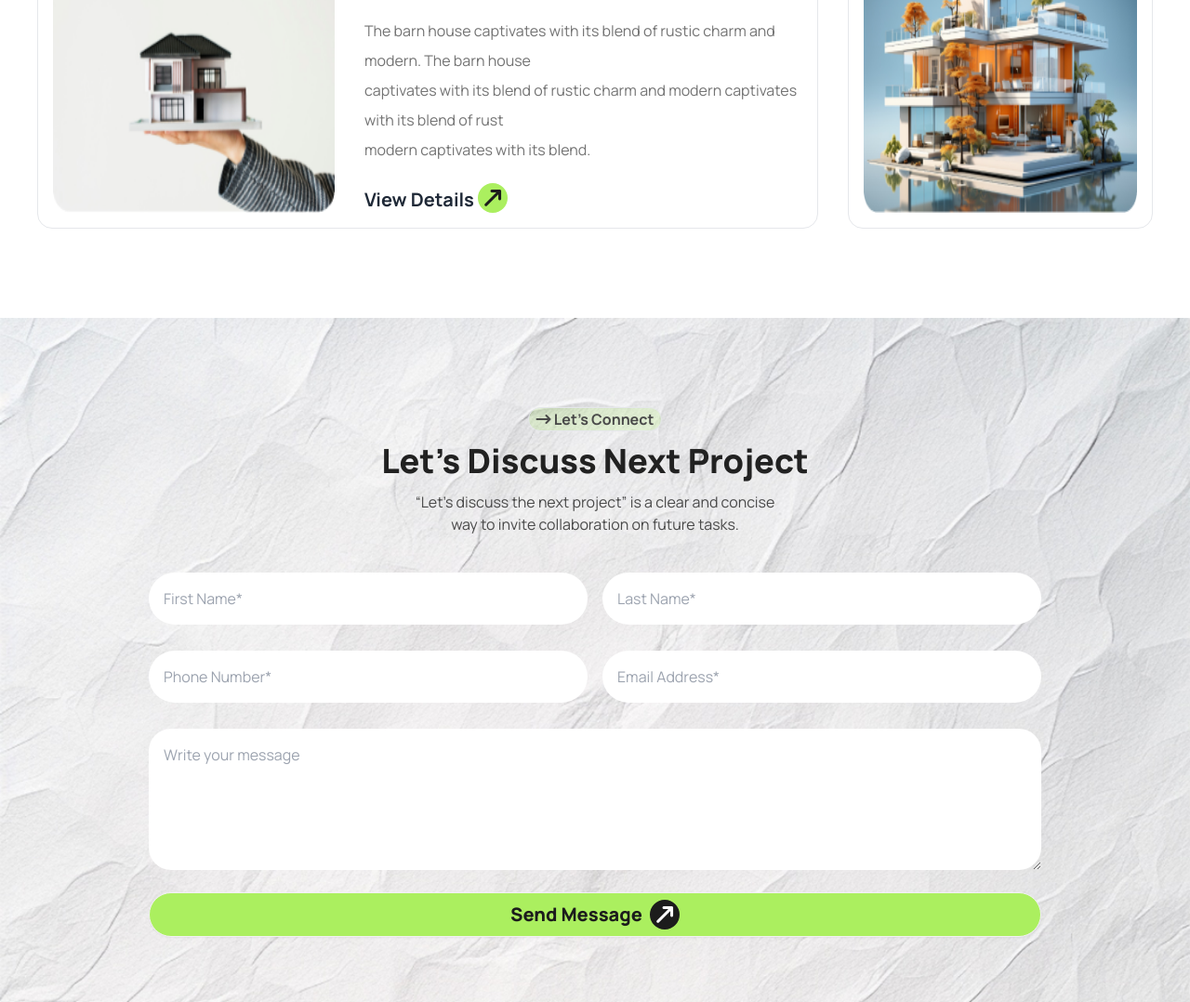
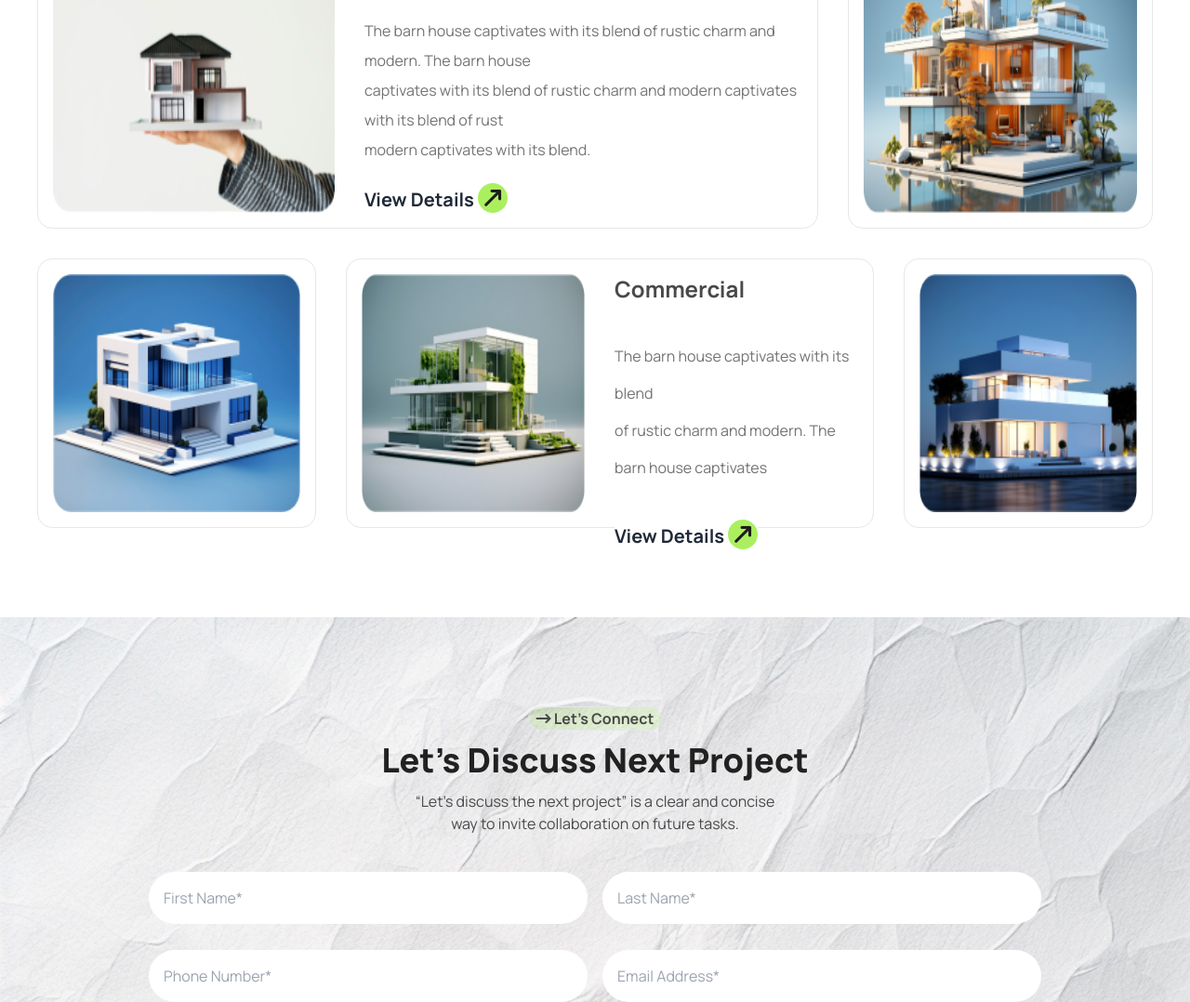
Before and after one commit to Ramkantodey/assignment---3, a plain HTML site: page index.html in a window 1280 px wide. Shown: the part 2429-3507 px from the top of the page at 93% size. Drawn offline with nearby package versions, Linux system fonts and the light colour scheme.

Commit message:
websites is done

```diff
--- a/index.html
+++ b/index.html
@@ -300,7 +300,7 @@
       <!-- Our Latest Portfolio Section Start -->
       <section class="my-24">
         <div class="container mx-auto">
-          <div class="px-4 lg:px-10 ">
+          <div class="px-4 lg:px-10 space-y-8">
             <!-- 1st row  -->
             <div class="grid grid-cols-1 lg:grid-cols-10 space-y-4  lg:space-y-0 lg:space-x-8">
               <div class="flex flex-col lg:flex-row col-span-7 gap-8 border p-4 rounded-2xl">
@@ -325,7 +325,32 @@
 
             </div>
             <!-- 2nd row  -->
-            <div></div>
+            <div class="grid grid-cols-1 lg:grid-cols-4 space-y-4  lg:space-y-0 lg:space-x-8">
+              <div>
+                <img class="border p-4 rounded-2xl w-full h-full " src="./assets/img3.png" alt="">
+              </div>
+              <div class="flex flex-col lg:flex-row  gap-8 border p-4 rounded-2xl col-span-2">
+                <div>
+                  <img class=" w-full h-full " src="./assets/img4.png" alt="">
+                </div>
+                <!-- text  -->
+                <div class="space-y-9">
+                  <h3 class="text-[#494949] text-2xl font-bold">Commercial</h3>
+                  <p class="text-[#737373] leading-10"> The barn house captivates with  its blend <br> of rustic charm and  modern.  The barn house  captivates  </p>
+                  <button
+            class="font-bold  bg-white items-center text-xl"
+          >
+            View Details
+            <i
+              class="fa-solid fa-arrow-right-long -rotate-45 text-2xl bg-[#ABEF5F] text-[#1C1C1C] rounded-full w-8 h-8"
+            ></i>
+          </button>
+                </div>
+              </div>
+              <div>
+                <img class="border p-4 rounded-2xl w-full h-full " src="./assets/img5.png" alt="">
+              </div>
+            </div>
           </div>
         </div>
       </section>
```
